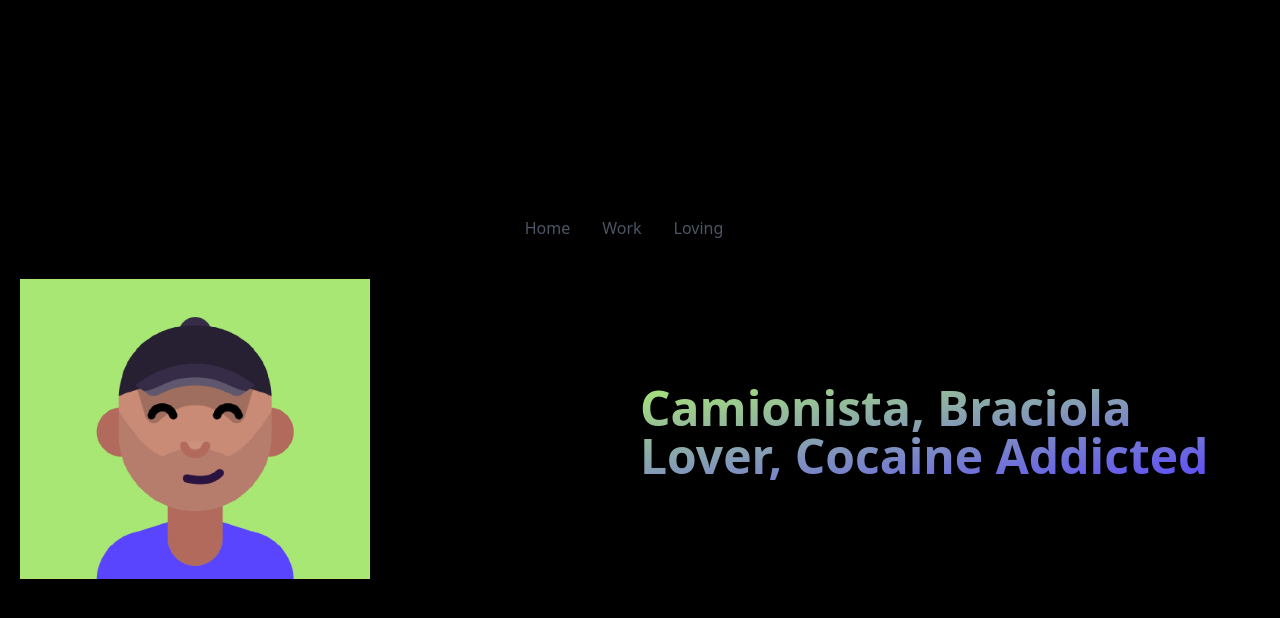
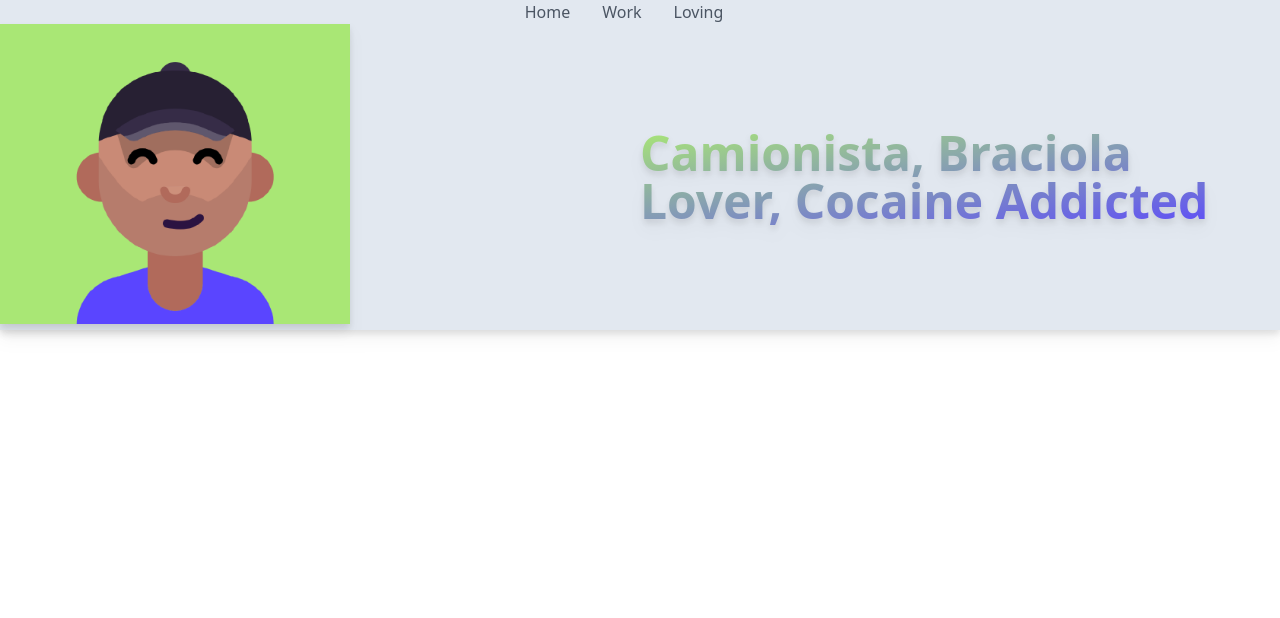
Before and after one commit to luigibarbato/meonweb, a Next.js app: page / in a window 1280 px wide. Shown: the top 618 px of the page. Built offline with nearby package versions, Linux system fonts and the light colour scheme.

Commit message:
fix: weird container view resizing

```diff
--- a/pages/_app.tsx
+++ b/pages/_app.tsx
@@ -27,8 +27,8 @@ function MyApp({ Component, pageProps, router }: AppProps): JSX.Element {
 
   return (
     <>
-      <section className="text-gray-600 min-h-screen body-font grid bg-black stepper">
-        <div className="container-main mx-auto h-3/4 w-3/4 flex px-5 py-24 self-center items-center justify-center flex-col">
+      <section className="text-gray-600 min-h-full body-font grid bg-black stepper">
+        <div className="container m-auto bg-slate-200">
           {/* <Header /> */}
           <Navbar />
           <AnimatePresence
```
